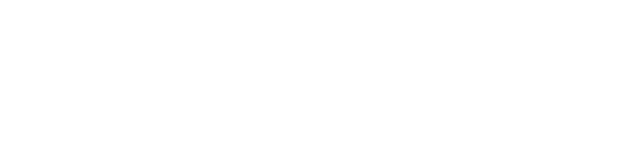
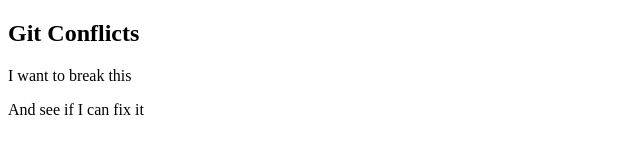
Before and after one commit to braydenc303/ProjectUno, a plain HTML site: page index.html in a window 1280 px wide. Shown: the whole page, without its empty margins (0-640 px from the left). Drawn offline with Linux system fonts and the light colour scheme.

Commit message:
Added heading

```diff
--- a/index.html
+++ b/index.html
@@ -7,6 +7,8 @@
     <title>Document</title>
 </head>
 <body>
-
+    <h2>Git Conflicts</h2>
+    <p>I want to break this</p>
+    <p>And see if I can fix it</p>
 </body>
 </html>
```
